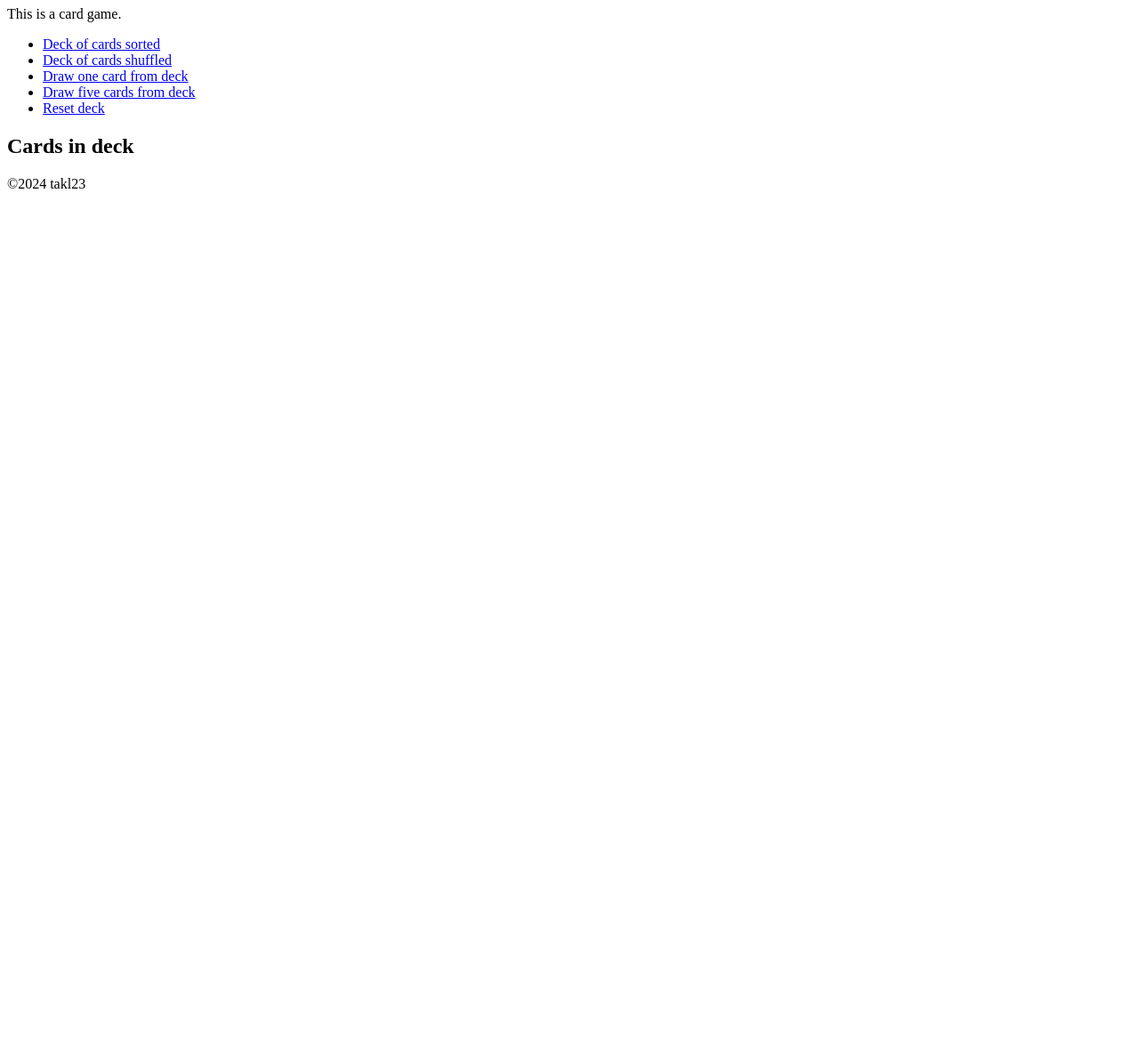
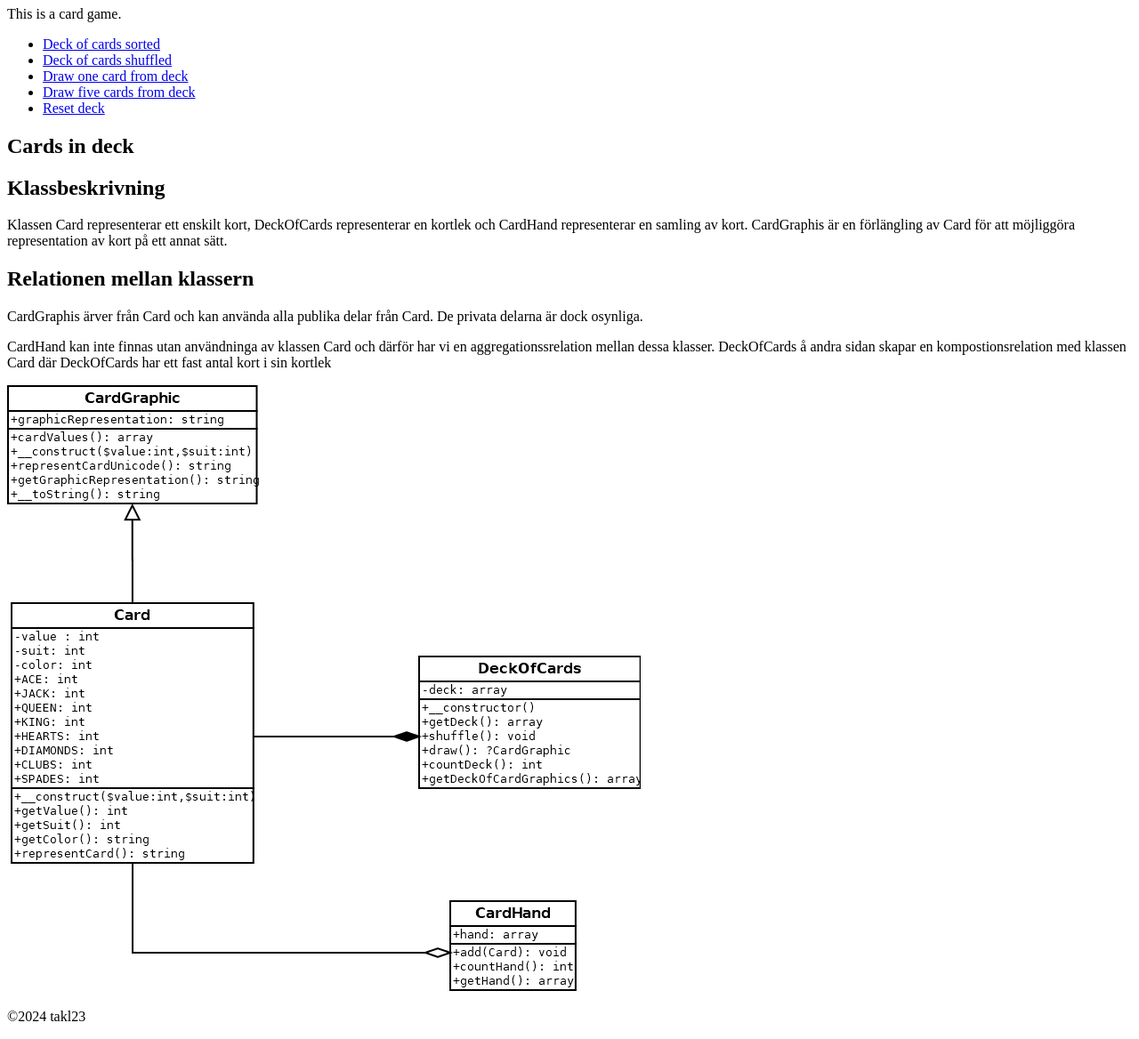
Before and after one commit to takl23/mvc, a Symfony app: template templates/card/home.html.twig in a window 1280 px wide. Shown: the part 279-1447 px from the top of the page at 89% size. Before the commit the page ends 491 px from the top, so only its background shows below. Run offline with Twig, Linux system fonts and the light colour scheme; the template is opened without the code that fills it, so the values that code supplies are empty; some libraries are stand-ins or nearby versions.

Commit message:
Update with description of card game, the classes it uses and their relation

```diff
--- a/templates/card/home.html.twig
+++ b/templates/card/home.html.twig
@@ -30,4 +30,26 @@
 {% endfor %}
 </div>
 
+<h2>Klassbeskrivning</h2>
+<p>Klassen Card representerar ett enskilt kort, DeckOfCards representerar en kortlek
+och CardHand representerar en samling av kort. CardGraphis är en förlängling av Card för att
+möjliggöra representation av kort på ett annat sätt.</p>
+
+<h2>Relationen mellan klassern</h2>
+
+<p>CardGraphis ärver från Card och kan använda alla publika delar från Card.
+De privata delarna är dock osynliga.</p>
+
+<p>CardHand kan inte finnas utan användninga av klassen Card och därför
+ har vi en aggregationssrelation mellan dessa klasser.
+DeckOfCards å andra sidan skapar en kompostionsrelation med klassen Card där DeckOfCards har ett
+ fast antal kort i sin kortlek</p>
+
+<div >
+    <picture>
+        <img src="{{ asset('img/Diagram1.png') }}" alt="UML diagram och card game">
+    </picture>
+
+</div>
+
 {% endblock %}
```
Also changed, not shown: public/img/Diagram1.png (added).
